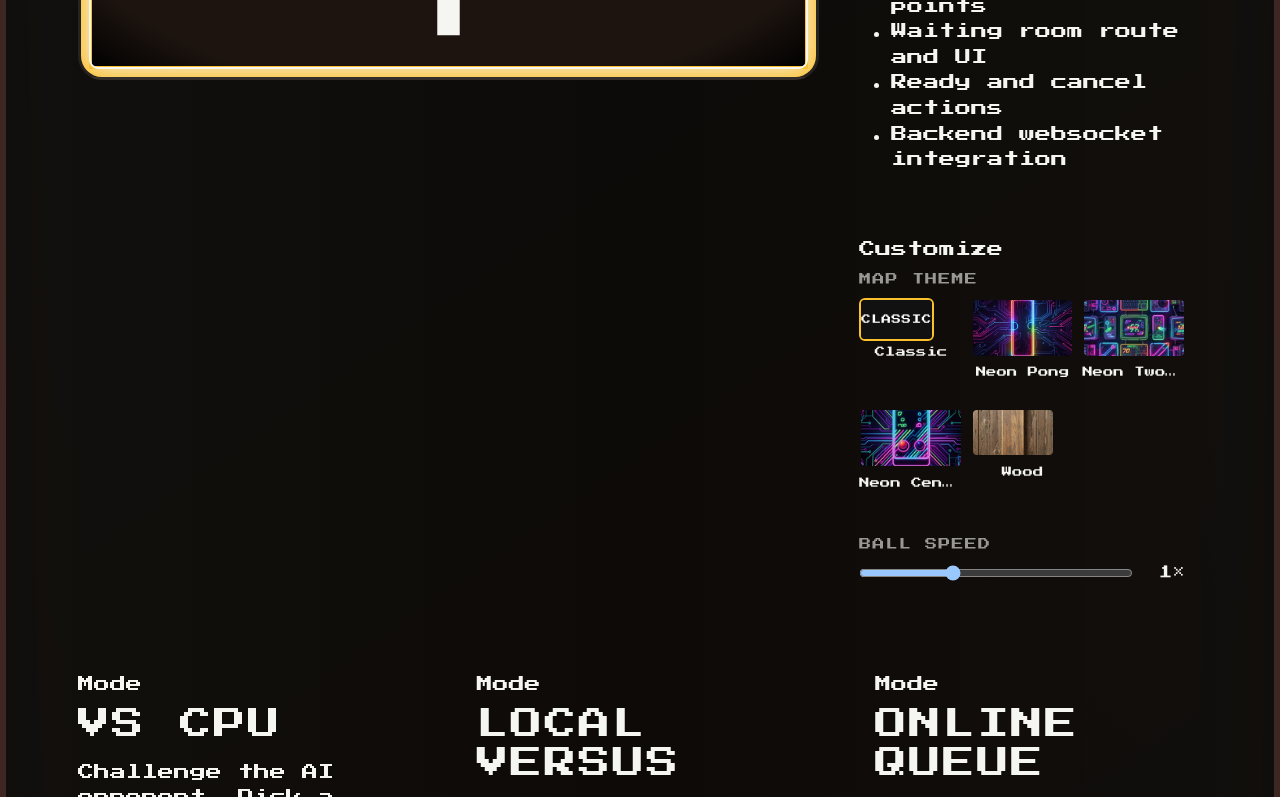
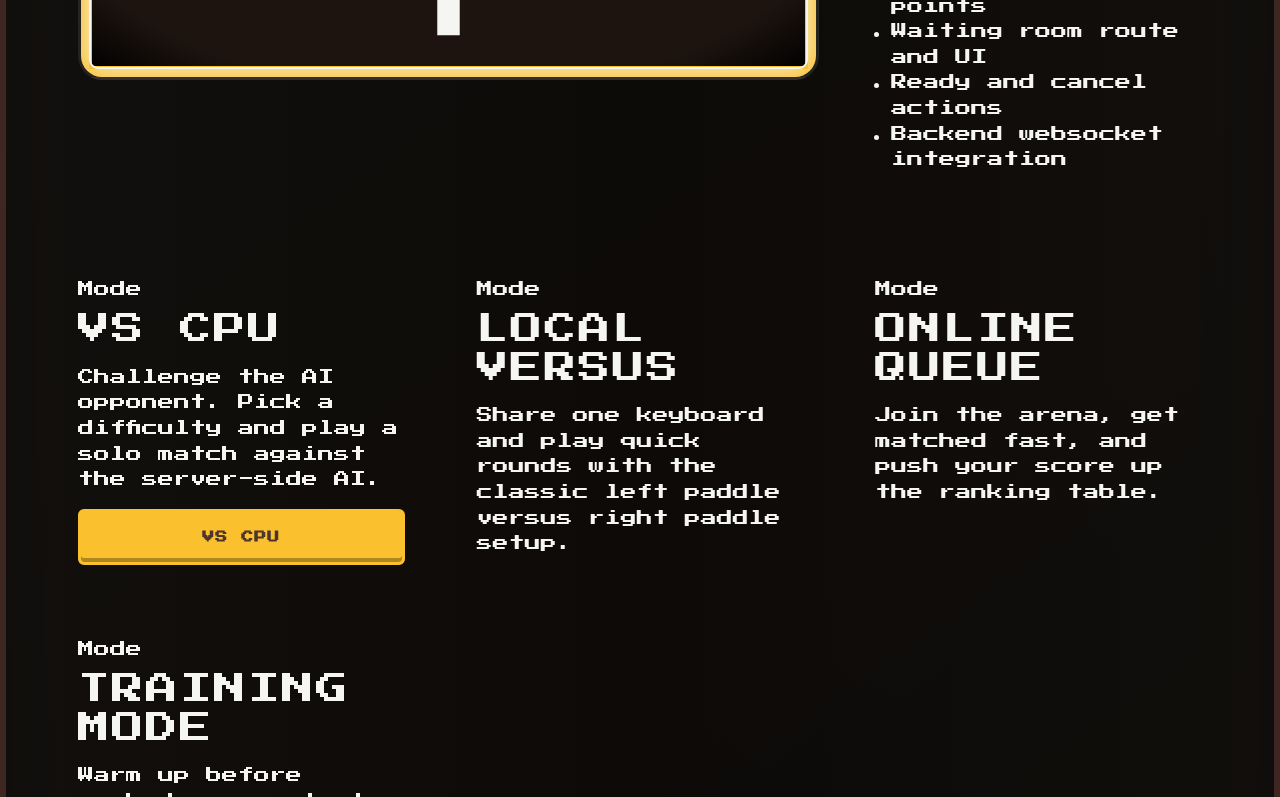
Before and after one commit to biralavor/42_transcendence, a React (Vite) app in the folder src/frontend/: page /play in a window 1280 px wide. Shown: the part 1057-1854 px from the top of the page. Built offline with nearby package versions, Linux system fonts and the light colour scheme.

Commit message:
refactor: moving customizaion settings to profile page

```diff
--- a/src/frontend/src/Components/PongCanvas.jsx
+++ b/src/frontend/src/Components/PongCanvas.jsx
@@ -35,7 +35,6 @@ function getRemotePlayerPosition(gameState, remotePlayer) {
 
 function getRemoteBallPosition(ballFrame, gameState, canvasContext) {
   // copilot this implementation is transitory, please don´t complain about this function
-  console.log(`ball frame ${ballFrame} vs ${gameState.frameCount}`)
   if (ballFrame % 5n < 3n && Math.random() < 0.5) {
     return null;
   }
--- a/src/frontend/src/game/pongEngine.js
+++ b/src/frontend/src/game/pongEngine.js
@@ -104,7 +104,6 @@ export function gameLoop(canvasContext, gameState, callbacks, themeImages = null
     System.playersMovement(gameState, canvasContext, callbacks);
     if (!callbacks.isKickoff()) {
       if (gameState.isLocalDefending || gameState.isLocalCourt) {
-        console.log('local defending')
         const remoteBallPosition = callbacks
               .getRemoteBallPosition(gameState.ball.position.frame);
         let ballAfterColision;
@@ -118,13 +117,11 @@ export function gameLoop(canvasContext, gameState, callbacks, themeImages = null
         const scored = System.goalDetection(gameState, canvasContext);
         if (scored) callbacks.onGoal();
       } else {
-        console.log('remote defending')
         const remoteBallPosition = callbacks
               .getRemoteBallPosition(gameState.ball.position.frame);
         let ballAfterColision;
         if (remoteBallPosition == null) {
-          console.log('skip ball frame')
-          // do not update, keep frame count, frame skip
+            // do not update, keep frame count, frame skip
           ballAfterColision = gameState.ball;
           // TODO check if should freeze game due to lag
           // check gameState frame vs ball frame
--- a/src/frontend/src/pages/Play.jsx
+++ b/src/frontend/src/pages/Play.jsx
@@ -1,6 +1,5 @@
 import NavbarComponent from '../Components/Navbar'
 import PongCanvas from '../Components/PongCanvas'
-import GameSettings from '../Components/GameSettings'
 import VsCpuCard from '../Components/VsCpuCard'
 
 const matchModes = [
@@ -87,10 +86,7 @@ export default function Play() {
                       </ul>
                     </div>
 
-                    <div className="arcade-card soft p-3">
-                      <span className="arcade-display mb-2 d-inline-block">Customize</span>
-                      <GameSettings />
-                    </div>
+
                   </div>
                 </div>
               </div>
--- a/src/frontend/src/pages/Profile.jsx
+++ b/src/frontend/src/pages/Profile.jsx
@@ -1,6 +1,7 @@
 // src/frontend/src/pages/Profile.jsx
 import { useState, useEffect, useRef } from 'react'
 import NavbarComponent from '../Components/Navbar'
+import GameSettings from '../Components/GameSettings'
 import { getAvatarFilter } from '../utils/avatarFilter'
 import { apiCall, apiJson } from '../utils/apiClient'
 import './Profile.css'
@@ -133,7 +134,7 @@ export default function Profile() {
   const handleSave = async (e) => {
     e.preventDefault()
     try {
-      const resp = await apiJson(`/api/users/profile/${userId}`, {
+      await apiJson(`/api/users/profile/${userId}`, {
         method: 'PUT',
         body: JSON.stringify({
           display_name: profile.displayName,
@@ -141,7 +142,6 @@ export default function Profile() {
           dark_mode: profile.darkMode,
         }),
       })
-      if (!resp.ok) throw new Error('Save failed')
       setSaveStatus('Profile updated successfully!')
       clearTimeout(saveStatusTimer.current)
       saveStatusTimer.current = setTimeout(() => setSaveStatus(''), 3000)
@@ -256,6 +256,7 @@ export default function Profile() {
                 </div>
                 <div className="profile-preferences">
                   <h2 className="profile-section-title">Preferences</h2>
+                  <GameSettings />
                   <div className="profile-preference-item form-check arcade-form-check">
                     <input
                       className="form-check-input"
```
